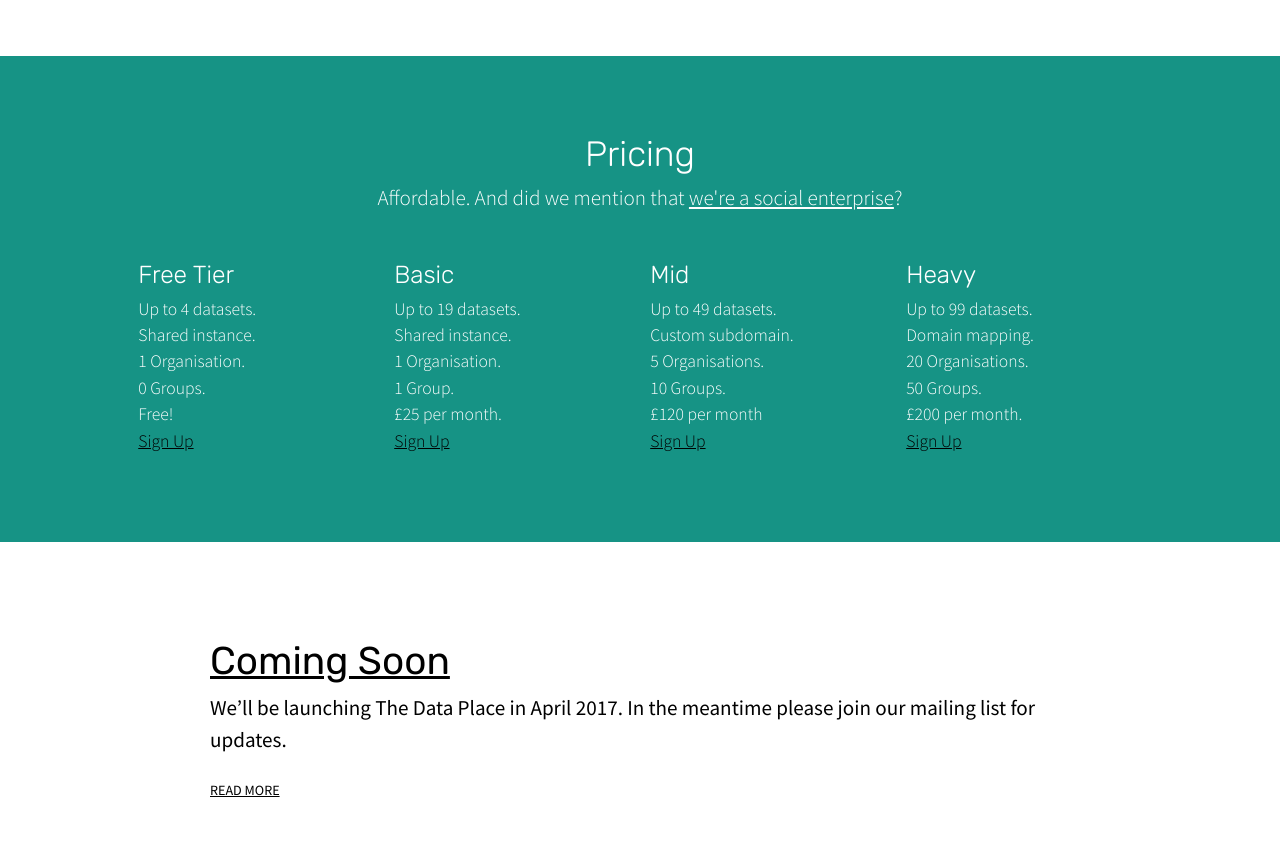
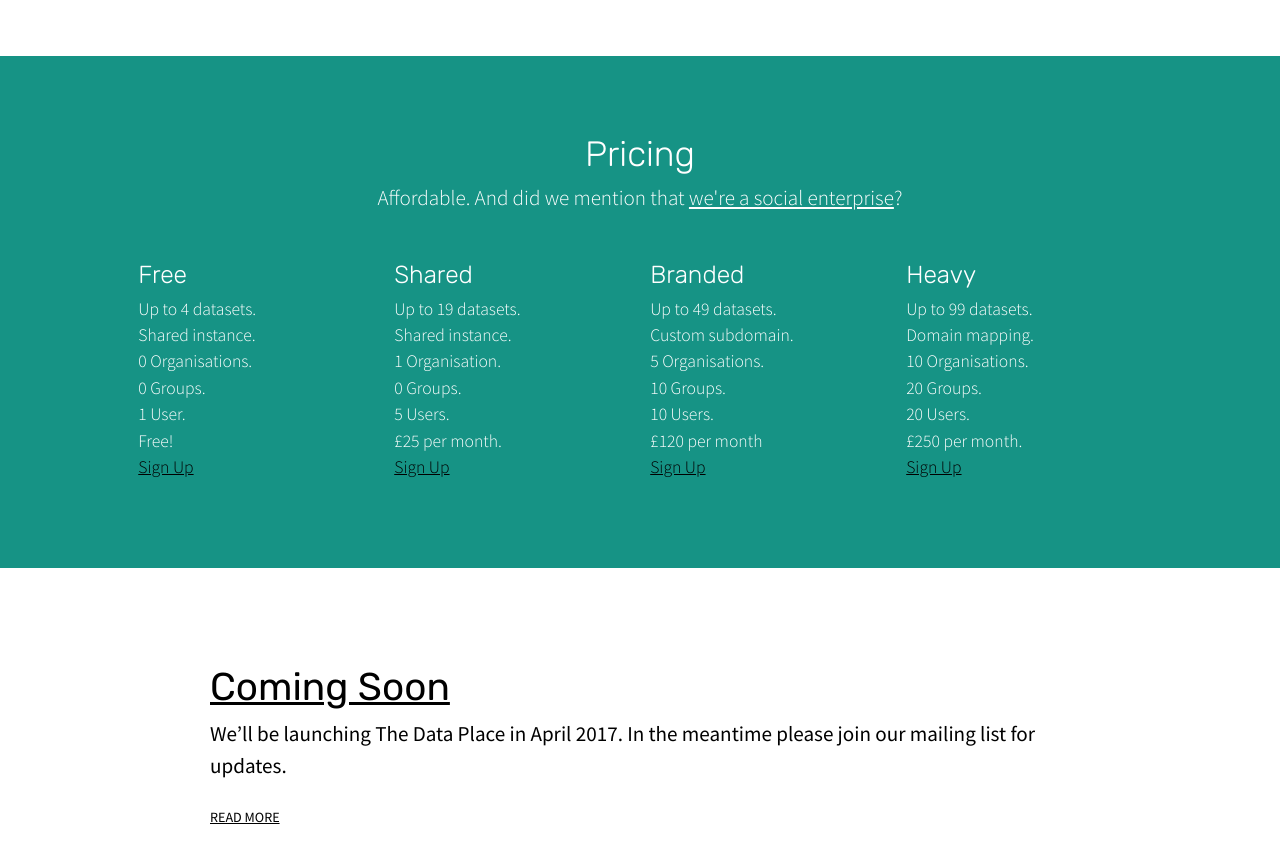
Before and after one commit to thedataplace/thedataplace.github.io, a Jekyll site: the page built from index.html, in a window 1280 px wide and 900 px high, scrolled down 749 px. Shown: the top 863 px of the window. Built offline with Jekyll 4.4.1, drawn with Linux system fonts in a browser that asks for light colours; nearby versions of some CDN libraries; comment, search, counter and statistics services are not loaded.

Commit message:
Changed pricing.

```diff
--- a/_layouts/default.html
+++ b/_layouts/default.html
@@ -69,34 +69,37 @@
                 <p>Affordable. And did we mention that <a href="{{ site.baseurl }}/about">we're a social enterprise</a>?</p>
             </div>
             <div class="fourcolumn">
-                <h2>Free Tier</h2>
+                <h2>Free</h2>
                 <ul>
                 <li>Up to 4 datasets.</li>
                 <li>Shared instance.</li>
-                <li>1 Organisation.</li>
+                <li>0 Organisations.</li>
                 <li>0 Groups.</li>
+                <li>1 User.</li>
                 <li>Free!</li>
                 <li><a href="{{ site.baseurl }}/signup">Sign Up</a></li>
                 </ul>
             </div>
             <div class="fourcolumn">
-                <h2>Basic</h2>
+                <h2>Shared</h2>
                 <ul>
                 <li>Up to 19 datasets.</li>
                 <li>Shared instance.</li>
                 <li>1 Organisation.</li>
-                <li>1 Group.</li>
+                <li>0 Groups.</li>
+                <li>5 Users.</li>
                 <li>£25 per month.</li>
                 <li><a href="{{ site.baseurl }}/signup">Sign Up</a></li>
                 </ul>
             </div>
             <div class="fourcolumn">
-                <h2>Mid</h2>
+                <h2>Branded</h2>
                 <ul>
                 <li>Up to 49 datasets.</li>
                 <li>Custom subdomain.</li>
                 <li>5 Organisations.</li>
                 <li>10 Groups.</li>
+                <li>10 Users.</li>
                 <li>£120 per month</li>
                 <li><a href="{{ site.baseurl }}/signup">Sign Up</a></li>
                 </ul>
@@ -106,9 +109,10 @@
                 <ul>
                 <li>Up to 99 datasets.</li>
                 <li>Domain mapping.</li>
-                <li>20 Organisations.</li>
-                <li>50 Groups.</li>
-                <li>£200 per month.</li>
+                <li>10 Organisations.</li>
+                <li>20 Groups.</li>
+                <li>20 Users.</li>
+                <li>£250 per month.</li>
                 <li><a href="{{ site.baseurl }}/signup">Sign Up</a></li>
                 </ul>
             </div>
```
